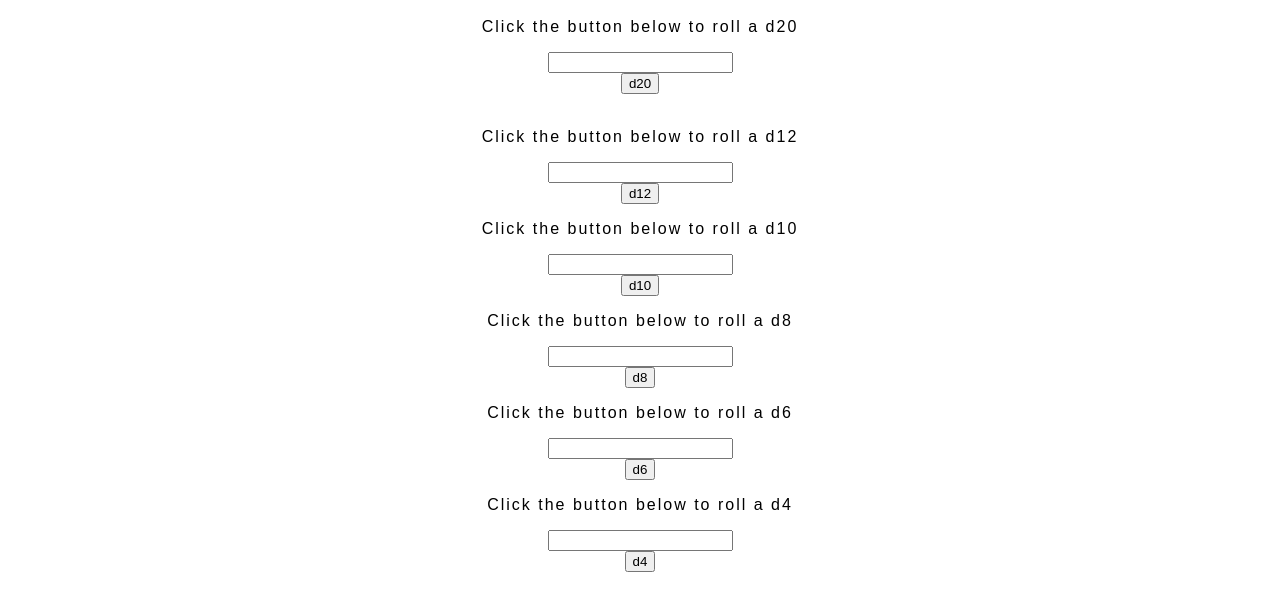
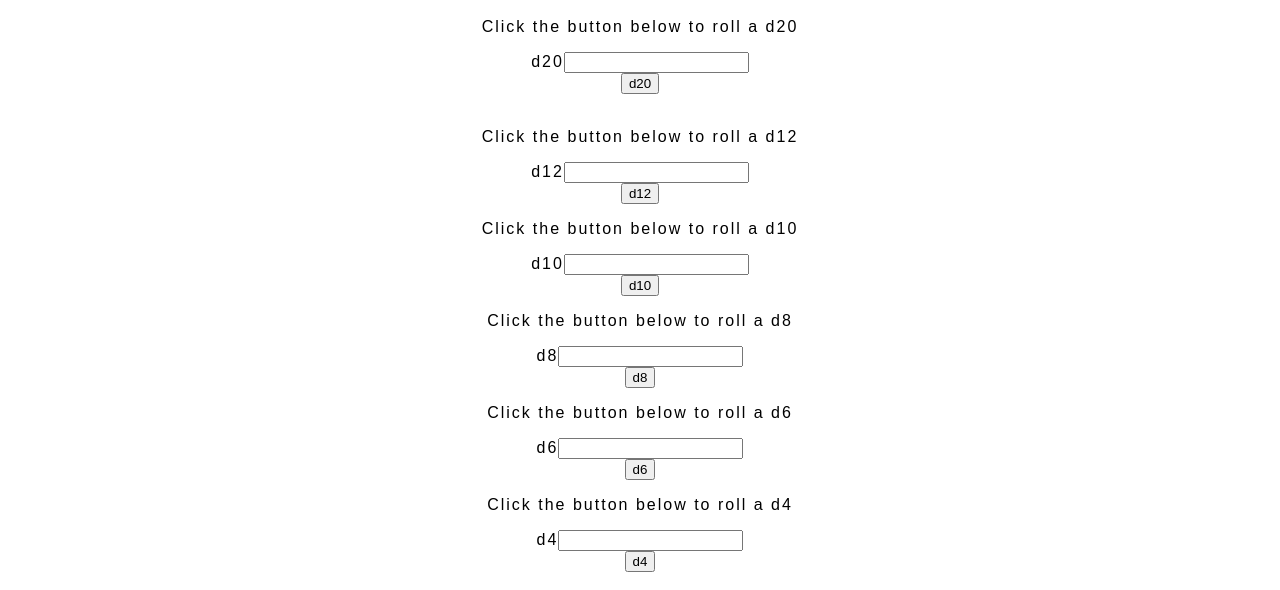
Before and after one commit to UniversityOfArizonaINFO575Spring22/assignment2b-bmpittman-leonardi, a plain HTML site: page html/rtd.html in a window 1280 px wide. Shown: the part 444-1034 px from the top of the page. Drawn offline with Linux system fonts and the light colour scheme.

Commit message:
Okay, now I'm done :)

```diff
--- a/html/rtd.html
+++ b/html/rtd.html
@@ -25,7 +25,7 @@
     <div id="dTwenty">
         <p>Click the button below to roll a d20</p>
         <form name="rnTwenty">
-            <input type="text" id="tbTwenty" name="tbTwenty" /><br>
+            <label for="tbTwenty">d20</label><input type="text" id="tbTwenty" name="tbTwenty" /><br>
             <input type="button" value="d20" onclick="doFunction20(Random20)" />
         </form><br>
     </div>
@@ -33,7 +33,7 @@
     <div id="dTwelve">
         <p>Click the button below to roll a d12</p>
         <form name="rnTwelve">
-            <input type="text" id="tbTwelve" name="tb" /><br>
+            <label for="tbTwelve">d12</label><input type="text" id="tbTwelve" name="tb" /><br>
             <input type="button" value="d12" onclick="doFunction12(Random12);" />
         </form>
     </div>
@@ -41,7 +41,7 @@
     <div id="dTen">
         <p>Click the button below to roll a d10</p>
         <form name="rnTen">
-            <input type="text" id="tbTen" name="tbTen" /><br>
+            <label for="tbTen">d10</label><input type="text" id="tbTen" name="tbTen" /><br>
             <input type="button" value="d10" onclick="doFunction10(Random10);" />
         </form>
     </div>
@@ -49,7 +49,7 @@
     <div id="dEight">
         <p>Click the button below to roll a d8</p>
         <form name="rnEight">
-            <input type="text" id="tbEight" name="tbEight" /><br>
+            <label for="tbEight">d8</label><input type="text" id="tbEight" name="tbEight" /><br>
             <input type="button" value="d8" onclick="doFunction8(Random8);" />
         </form>
     </div>
@@ -57,7 +57,7 @@
     <div id="dSix">
         <p>Click the button below to roll a d6</p>
         <form name="rnSix">
-            <input type="text" id="tbSix" name="tbSix" /><br>
+            <label for="tbSix">d6</label><input type="text" id="tbSix" name="tbSix" /><br>
             <input type="button" value="d6" onclick="doFunction6(Random6);" />
         </form>
     </div>
@@ -65,7 +65,7 @@
     <div id="dFour">
         <p>Click the button below to roll a d4</p>
         <form name="rnFour">
-            <input type="text" id="tbFour" name="tbFour" /><br>
+            <label for="tbFour">d4</label><input type="text" id="tbFour" name="tbFour" /><br>
             <input type="button" value="d4" onclick="doFunction4(Random4);" />
         </form>
     </div>
```
